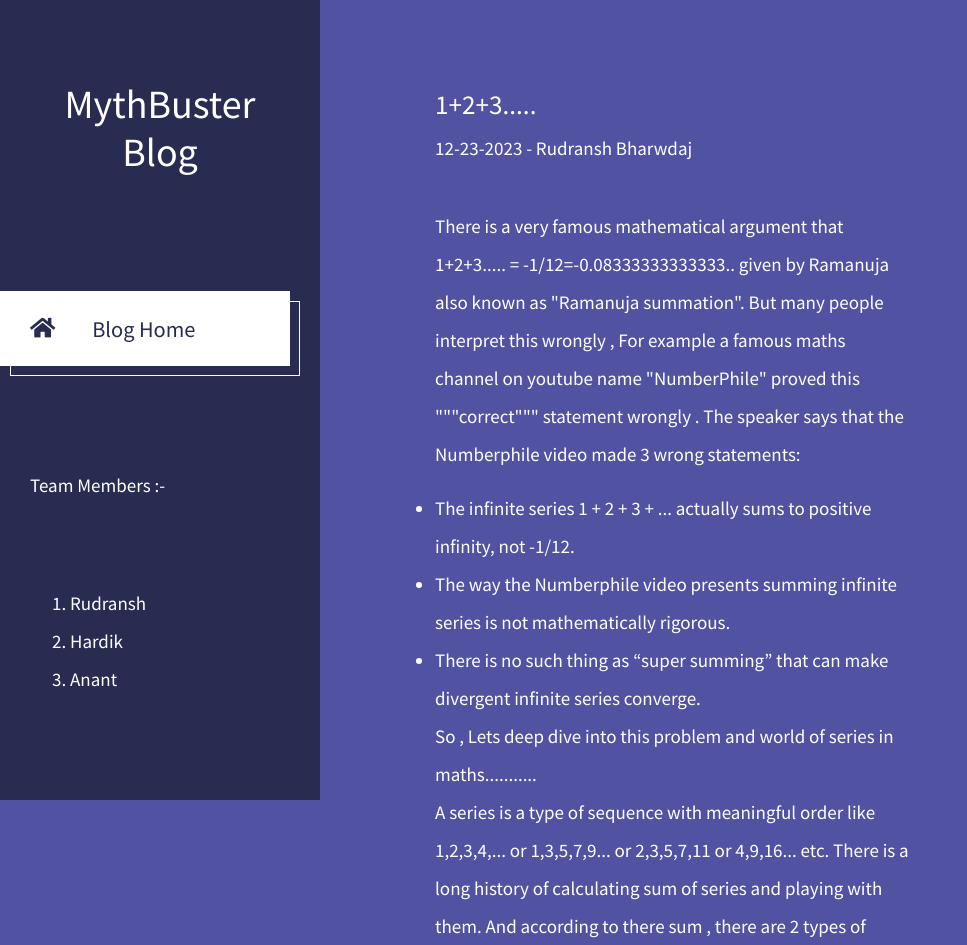
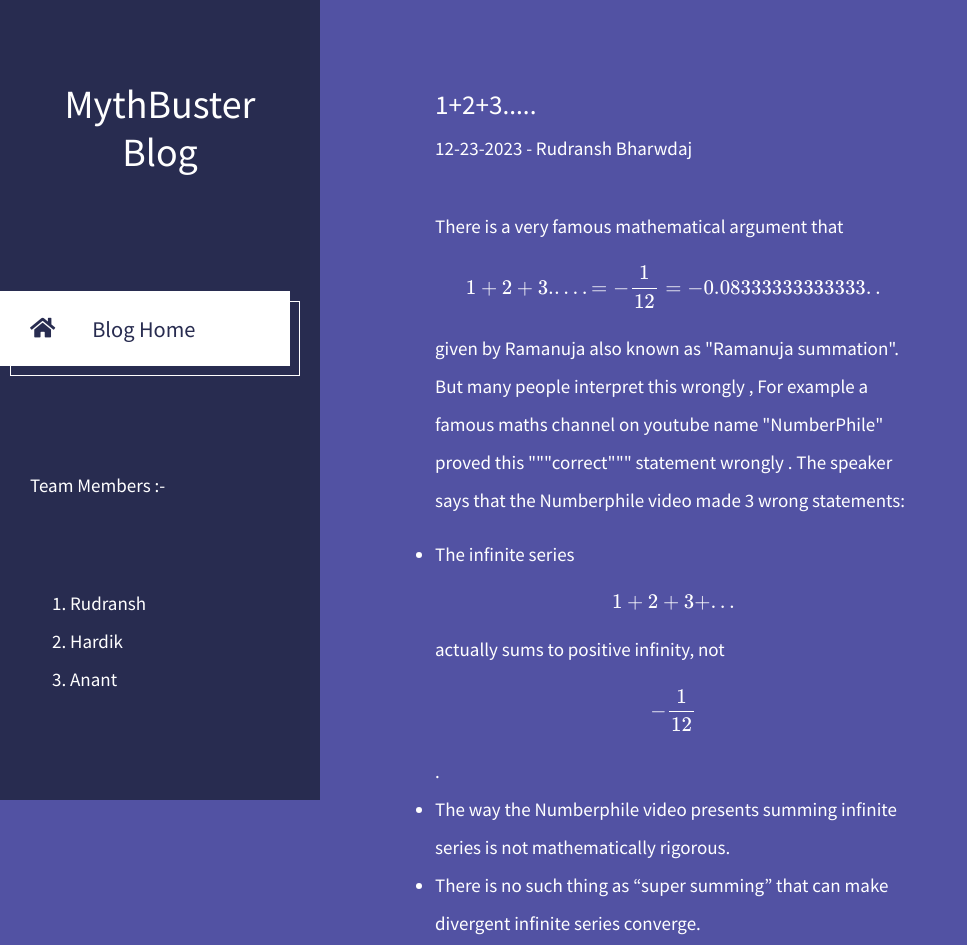
Before and after one commit to rudransh61/MythBuster, a plain HTML site: page post.html in a window 1280 px wide. Shown: the top 945 px of the page, without its empty margins (0-967 px from the left). Drawn offline with nearby package versions, Linux system fonts and the light colour scheme.

Commit message:
page 1 done

```diff
--- a/post.html
+++ b/post.html
@@ -4,13 +4,21 @@
 <head>
     <meta charset="UTF-8">
     <meta name="viewport" content="width=device-width, initial-scale=1.0">
-    <title>Xtra Blog</title>
+    <title>MythBusters Blog</title>
     <link rel="stylesheet" href="fontawesome/css/all.min.css"> <!-- https://fontawesome.com/ -->
     <link href="https://fonts.googleapis.com/css2?family=Source+Sans+Pro&display=swap" rel="stylesheet">
     <!-- https://fonts.google.com/ -->
     <link href="css/bootstrap.min.css" rel="stylesheet">
     <link href="css/templatemo-xtra-blog.css" rel="stylesheet">
+
+    <script src="http://ajax.googleapis.com/ajax/libs/jquery/1.3.2/jquery.min.js"></script>
+    <script src="jquery.jslatex.js"></script>
+
+    <script src="https://polyfill.io/v3/polyfill.min.js?features=es6"></script>
+<script id="MathJax-script" async src="https://cdn.jsdelivr.net/npm/mathjax@3/es5/tex-mml-chtml.js"></script>
+
     <!--
+
 
 TemplateMo 553 Xtra Blog
 
@@ -58,7 +66,7 @@ https://templatemo.com/tm-553-xtra-blog
                             <h2 class="pt-2 tm-color-primary tm-post-title" style="color:white">1+2+3..... </h2>
                             <p class="tm-mb-40" style="color:white">12-23-2023 - Rudransh Bharwdaj</p>
                             <p style="color:white">
-                                There is a very famous mathematical argument that 1+2+3..... = -1/12=-0.08333333333333..
+                                There is a very famous mathematical argument that $$ 1+2+3..... = -\frac{1}{12}=-0.08333333333333..$$
                                 given by Ramanuja also known as "Ramanuja summation". But many people interpret this
                                 wrongly ,
                                 For example a famous maths channel on youtube name "NumberPhile" proved this
@@ -66,11 +74,12 @@ https://templatemo.com/tm-553-xtra-blog
                                 wrongly .
                                 The speaker says that the Numberphile video made 3 wrong statements:
                             <ul>
-                                <li>The infinite series 1 + 2 + 3 + ... actually sums to positive infinity, not -1/12.</li>
+                                <li>The infinite series $$ 1 + 2 + 3 + ...$$ actually sums to positive infinity, not $$-\frac{1}{12}$$.
+                                </li>
                                 <li>The way the Numberphile video presents summing infinite series is not mathematically
-                                rigorous.</li>
+                                    rigorous.</li>
                                 <li>There is no such thing as “super summing” that can make divergent infinite series
-                                converge.</li>
+                                    converge.</li>
 
                             </ul>
 
@@ -78,18 +87,56 @@ https://templatemo.com/tm-553-xtra-blog
                             So , Lets deep dive into this problem and world of series in maths...........
                             <br>
 
-                            A series is a type of sequence with meaningful order like 1,2,3,4,... or 1,3,5,7,9... or 2,3,5,7,11 or 4,9,16... etc.
+                            A series is a type of sequence with meaningful order like $$ 1,2,3,4,... $$ or $$ 1,3,5,7,9... $$ or
+                            $$ 2,3,5,7,11 $$ or $$ 4,9,16...$$ etc.
                             There is a long history of calculating sum of series and playing with them.
 
                             And according to there sum , there are 2 types of series diverging and converging series
                             <br>
-                            Diverging (sequence with sum tending to infinity ): From Medieval Latin dīvergō (“bend away from, go in a different direction”), from Latin dī- + vergō (“bend”).
-                            Converging (sequence with sum tending to some finite number ): traces back to the Latin word vergere, meaning “to bend or to turn.
+                            Diverging (sequence with sum tending to infinity ): From Medieval Latin dīvergō (“bend away
+                            from, go in a different direction”), from Latin dī- + vergō (“bend”).
+                            Converging (sequence with sum tending to some finite number ): traces back to the Latin word
+                            vergere, meaning “to bend or to turn.
                             <br>
-                            Or
+                            So , this was some information about series in maths
+                            Lets look at a very famous mathematical function called zeta function
+                            <div class="latex">
+                                $$
+                                \zeta (s) = \sum_{n=1}^{\infty} \frac{1}{n^s}
+                                $$ and
+                                $$ s>1 $$
+                            </div>
+
+                            But many mathematicians tried to expand its domain to Real Number or to all complex numbers which Riemann hypothesis is about (not related to this topic).
+
+                            But there is a problem , because while expanding the domain , it cannot be defined for all Real Numbers &lt;1 ....
+
+                            So , we have to apply analytical continuation , which means we have to complete the graph by analyzing the known values creating a smooth differentiable curve .
+                            And the equation for that curve is ,
+                            $$ \zeta(1-s) = 2^{1-s} \pi^{-s} cos(\frac{\pi s}{2}) \Gamma(s) \zeta(s) $$
 
 
+                            And we know that ,
+                            $$
+
+                            \zeta(-1) = 1+2+3....... (but it does not exists)
+
+                            $$
+
+                            But if you use our New equation, you can find its value (which is the value of ** $$\zeta(-1)=-\frac{1}{12}$$ **)
+
+
+                            So,.... zeta of -1 is not 1+2+3....... its analytically equivalent to $$-\frac{1}{12}$$
+
                             </p>
+
+
+                            Also before writing this article i found no original paper of Ramanuja proofing 1+2+3+4.... = -1/12
+
+                                <br><br>
+                            The original paper by Srinivasa Ramanujan that proves the analytical expression for the value of zeta(-1) is titled "A Proof of Certain Identities in Combinatory Analysis" and was published in the Proceedings of the Cambridge Philosophical Society, Vol. 16, No. 5 (1910), pp. 350-357.
+
+
                             <span class="d-block text-right tm-color-primary">Mathematics</span>
                         </div>
 
```
